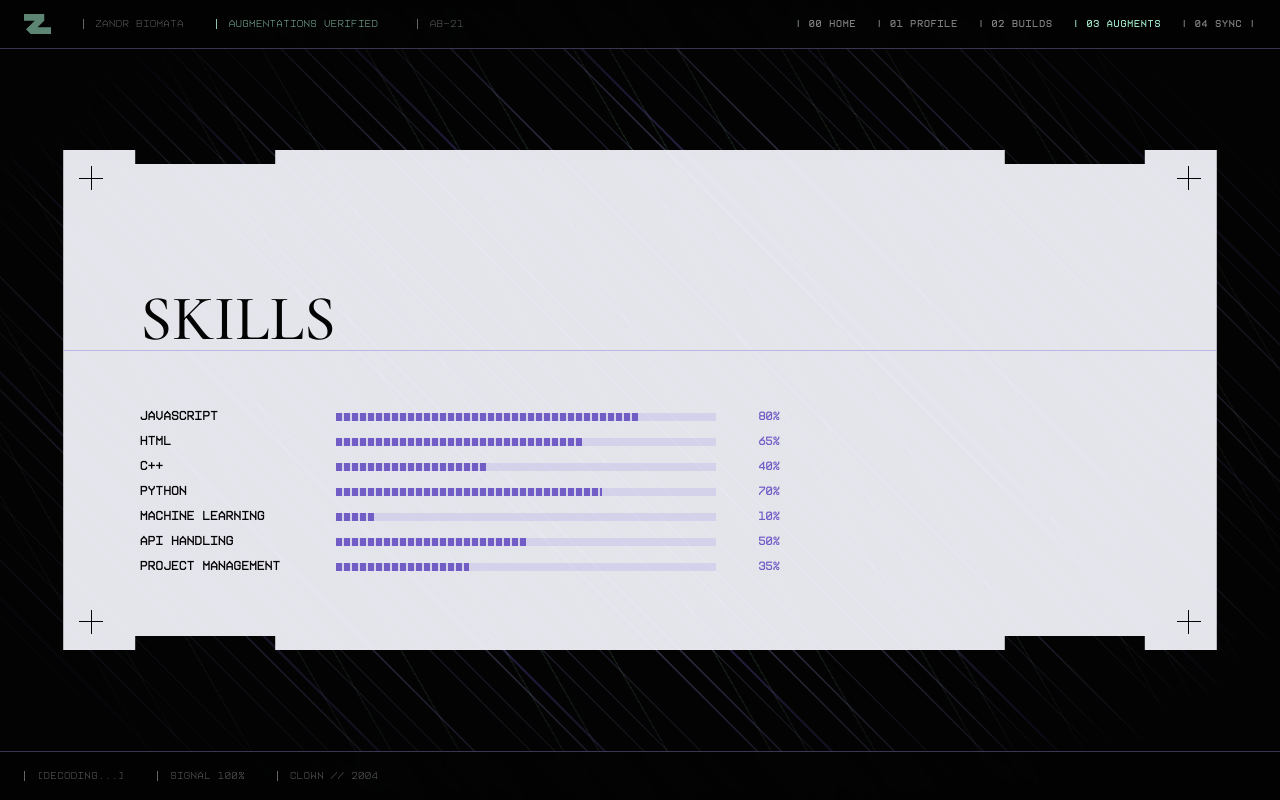
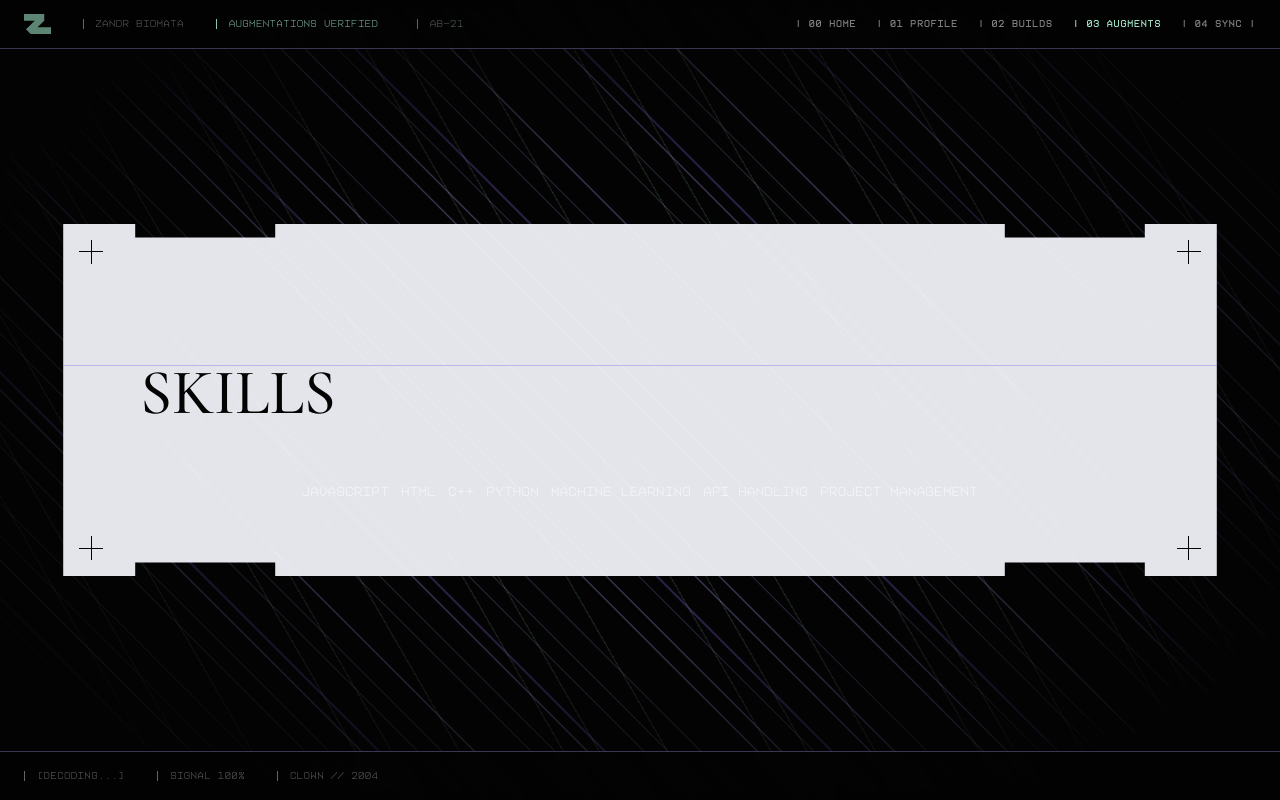
Before and after one commit to VirtualCl0wn/virtualcl0wn.github.io, a website built with Vite: page index.html in a window 1280 px wide. Both pictures are taken after a click on the link "| 03 AUGMENTS". Built offline with nearby package versions, Linux system fonts and the light colour scheme; a web font is replaced by a local one.

Commit message:
Update index.html
Changed skills section from terrible bar and percentage to blocks

```diff
--- a/index.html
+++ b/index.html
@@ -154,47 +154,33 @@
 
         <h2>SKILLS</h2>
 
-          <ul class="augments">
-            <li style="--level: 80%">
+          <ul class="tags contact_links">
+            <li>
               <span class="augment_name">JavaScript</span>
-              <span class="augment_track"><span class='augment_bar'></span></span>
-              <span class="augment_value">80%</span>
             </li>
 
-            <li style="--level: 65%">
+            <li>
               <span class="augment_name">HTML</span>
-              <span class="augment_track"><span class='augment_bar'></span></span>
-              <span class="augment_value">65%</span>
             </li>
 
-            <li style="--level: 40%">
+            <li>
               <span class="augment_name">C++</span>
-              <span class="augment_track"><span class='augment_bar'></span></span>
-              <span class="augment_value">40%</span>
             </li>
 
-            <li style="--level: 70%">
+            <li>
               <span class="augment_name">Python</span>
-              <span class="augment_track"><span class='augment_bar'></span></span>
-              <span class="augment_value">70%</span>
             </li>
 
-            <li style="--level: 10%">
+            <li>
               <span class="augment_name">Machine Learning</span>
-              <span class="augment_track"><span class='augment_bar'></span></span>
-              <span class="augment_value">10%</span>
             </li>
 
-            <li style="--level: 50%">
+            <li>
               <span class="augment_name">API Handling</span>
-              <span class="augment_track"><span class='augment_bar'></span></span>
-              <span class="augment_value">50%</span>
             </li>
 
-            <li style="--level: 35%">
+            <li>
               <span class="augment_name">Project Management</span>
-              <span class="augment_track"><span class='augment_bar'></span></span>
-              <span class="augment_value">35%</span>
             </li>
           </ul>
 
```
